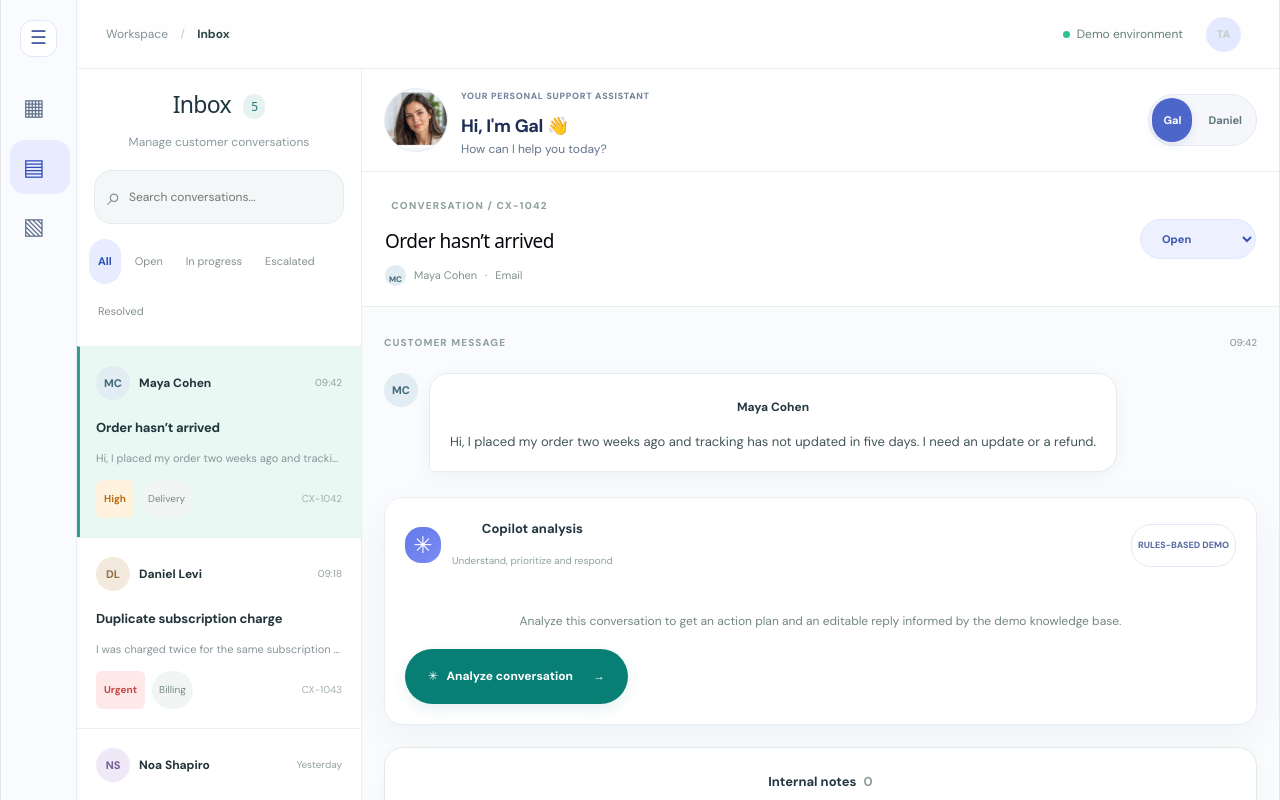
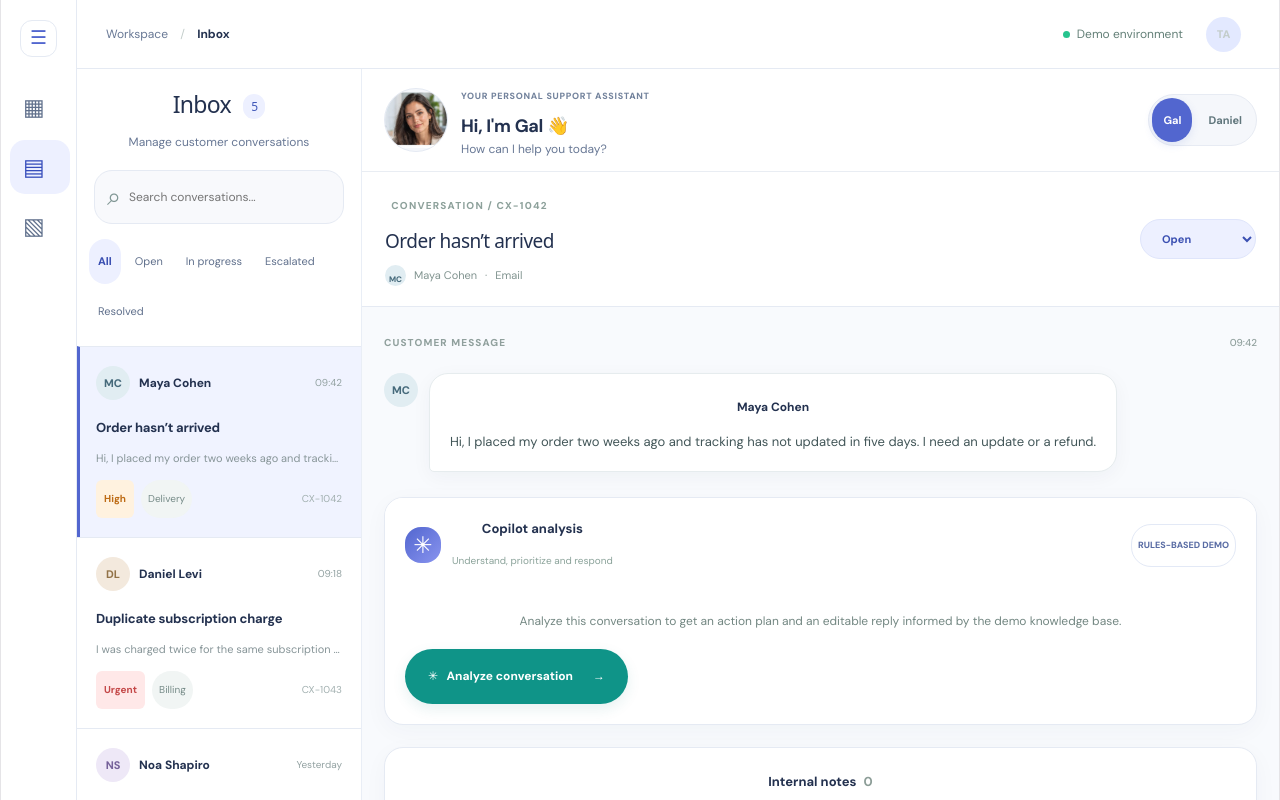
Before and after one commit to tamtam888/CX-Agent-Assist, a React (Vite) app: page / in a window 1280 px wide. Shown: the top 800 px of the page. Built offline with nearby package versions, Linux system fonts and the light colour scheme.

Commit message:
design: unify SaaS palette and controls across all CX Copilot screens

```diff
--- a/src/App.css
+++ b/src/App.css
@@ -253,3 +253,51 @@ html,body,#root{min-height:100%;width:100%;margin:0}
  .cx-conversation>.cx-persona-banner .cx-persona-switch{width:auto;max-width:100%;margin:0 0 0 auto}
  .cx-conversation>.cx-persona-banner .cx-persona-switch button{flex:initial;min-width:0}
 }
+
+
+/* Product design system — shared across Inbox, Overview and Knowledge Base */
+:root{
+ --cx-brand:#5266cf;--cx-brand-hover:#4053b8;--cx-brand-soft:#edf0ff;
+ --cx-success:#0f9488;--cx-success-soft:#e7f6f3;
+ --cx-surface:#ffffff;--cx-canvas:#f5f7fb;--cx-ink:#23314f;
+ --cx-muted:#687895;--cx-line:#e5eaf3;--cx-radius:16px;
+ color:var(--cx-ink);background:var(--cx-canvas)
+}
+.cx-shell,.cx-inbox,.cx-page{background:var(--cx-canvas)}
+.cx-sidebar,.cx-topbar,.cx-ticket-column,.cx-conversation,.cx-context{background:var(--cx-surface)}
+.cx-sidebar{border-right:1px solid var(--cx-line)}
+.cx-topbar{border-bottom:1px solid var(--cx-line);color:var(--cx-muted)}
+.cx-topbar strong,.cx-brand,.cx-ticket-heading h1,.cx-conversation-head h2,.cx-page h1{color:var(--cx-ink)}
+.cx-brand-icon{background:linear-gradient(135deg,#5266cf,#8994ef);color:white}
+.cx-nav{color:#60708c}
+.cx-nav:hover{background:#f1f3fc;color:#3349a4}
+.cx-nav.active{background:var(--cx-brand-soft);color:#344bbb}
+.cx-nav em,.cx-ticket-heading h1 span{background:var(--cx-brand-soft);color:#4058b8}
+.cx-nav-toggle{color:var(--cx-brand);border-color:var(--cx-line)}
+.cx-search{background:#f8f9fc;border-color:var(--cx-line)}
+.cx-search input{color:var(--cx-ink)}
+.cx-search:focus-within{border-color:#8490df;box-shadow:0 0 0 3px #5266cf18}
+.cx-filters button{color:#60708c}
+.cx-filters button:hover{background:#f0f3fc}
+.cx-filters button.active{background:var(--cx-brand-soft);color:#3b50b2}
+.cx-ticket{border-color:var(--cx-line);color:var(--cx-ink)}
+.cx-ticket:hover{background:#f7f8fe}
+.cx-ticket.active{background:#f0f3ff;border-left:3px solid var(--cx-brand)}
+.cx-conversation-head{border-color:var(--cx-line)}
+.cx-conversation-body{background:#f8fafd}
+.cx-conversation-head select{background:var(--cx-brand-soft);color:#3b50b2;border-color:#dfe5fb}
+.cx-ai-panel,.cx-notes{background:white;border-color:var(--cx-line);box-shadow:0 6px 24px #24345c09}
+.cx-ai-icon{background:linear-gradient(135deg,#5266cf,#8994ef)}
+.cx-primary{background:var(--cx-success);border-radius:999px}
+.cx-primary:hover{background:#0c7c73}
+.cx-persona-switch button.selected,
+.cx-conversation>.cx-persona-banner .cx-persona-switch button.selected{background:var(--cx-brand);color:#fff}
+.cx-conversation>.cx-persona-banner{background:white;border-color:var(--cx-line)}
+.cx-conversation>.cx-persona-banner .cx-persona-intro strong{color:var(--cx-ink)}
+.cx-conversation>.cx-persona-banner .cx-persona-intro p{color:var(--cx-muted)}
+.cx-conversation>.cx-persona-banner .cx-persona-portrait{background:#f5f7fb;border-color:var(--cx-line)}
+.cx-demo-card{background:#f5f7fc;border-color:var(--cx-line)}
+.cx-demo-card p,.cx-ticket-heading p{color:var(--cx-muted)}
+.cx-page{color:var(--cx-ink)}
+.cx-page button:focus-visible,.cx-ticket:focus-visible,.cx-persona-switch button:focus-visible{outline:3px solid #7886e8;outline-offset:2px}
+@media(prefers-reduced-motion:reduce){.cx-sidebar,*{scroll-behavior:auto!important;transition-duration:.01ms!important;animation-duration:.01ms!important}}
```
